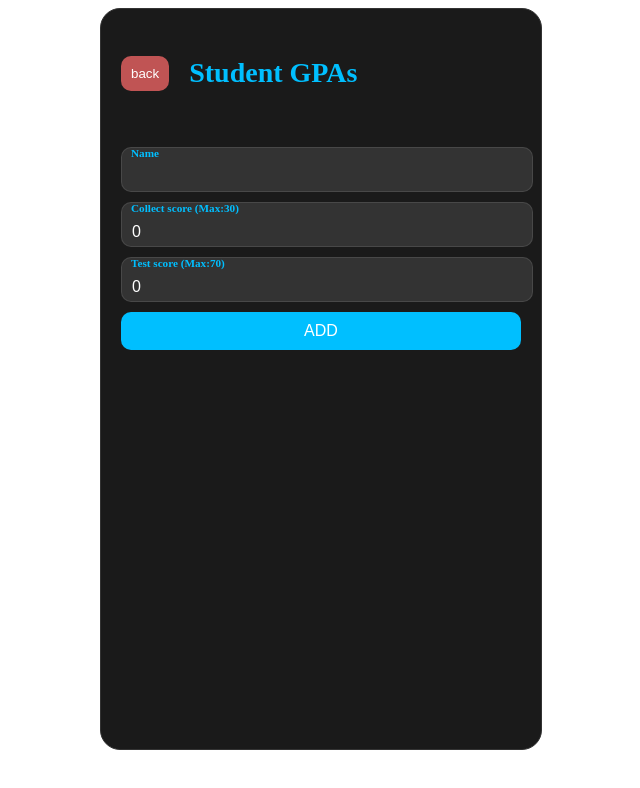
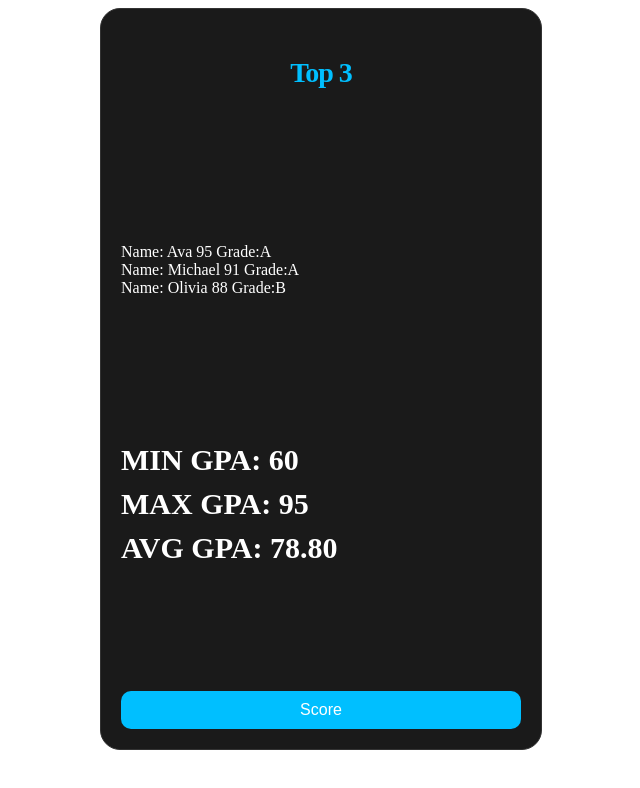
Before and after one commit to NatthachaiJs/Gpa-webapp, an Angular app: page / in a window 1280 px wide. Shown: the top 788 px of the page, without its empty margins (319-959 px from the left). Built offline with nearby package versions, Linux system fonts and the light colour scheme.

Commit message:
Create done

```diff
--- a/src/app/add-screen/add-screen.component.ts
+++ b/src/app/add-screen/add-screen.component.ts
@@ -1,38 +1,15 @@
-import { Component, EventEmitter, Output ,OnInit} from '@angular/core';
+import { Component, EventEmitter, Output } from '@angular/core';
 @Component({
   selector: 'app-add-screen',
   templateUrl: './add-screen.component.html',
   styleUrls: ['./add-screen.component.scss']
 })
-export class AddScreenComponent implements OnInit{
+export class AddScreenComponent {
   @Output() goToScoreScreen = new EventEmitter<void>();
   collectScore: number = 0; // Initialize with 0
   testScore: number = 0;
   name: string = '';
-  constructor() { }
 
-  ngOnInit() {
-    // Check if data already exists in local storage
-    const existingData = localStorage.getItem('studentData');
-    if (!existingData) {
-      // Mockup data for 10 people
-      const mockData = [
-        { "name": "John", "totalScore": 82, "grade": "B" },
-        { "name": "Emma", "totalScore": 75, "grade": "C" },
-        { "name": "Michael", "totalScore": 91, "grade": "A" },
-        { "name": "Sophia", "totalScore": 65, "grade": "D" },
-        { "name": "William", "totalScore": 78, "grade": "C" },
-        { "name": "Olivia", "totalScore": 88, "grade": "B" },
-        { "name": "James", "totalScore": 70, "grade": "C" },
-        { "name": "Ava", "totalScore": 95, "grade": "A" },
-        { "name": "Robert", "totalScore": 60, "grade": "F" },
-        { "name": "Isabella", "totalScore": 84, "grade": "B" }
-      ];
-
-      // Save mockup data to local storage
-      localStorage.setItem('studentData', JSON.stringify(mockData));
-    }
-  }
 
   checkCollectScore() {
     if (this.collectScore > 30) {
--- a/src/app/app.component.html
+++ b/src/app/app.component.html
@@ -1,4 +1,4 @@
-<!-- <div *ngIf="currentScreen === 'main'">
+<div *ngIf="currentScreen === 'main'">
   <app-main-screen (goToScoreScreen)="showScoreScreen()"></app-main-screen>
 </div>
 
@@ -8,5 +8,7 @@
 
 <div *ngIf="currentScreen === 'add'">
   <app-add-screen (goToScoreScreen)="showScoreScreen()"></app-add-screen>
-</div> -->
-<app-add-screen></app-add-screen>
+</div>
+<!-- <app-add-screen></app-add-screen> -->
+<!-- <app-score-screen></app-score-screen> -->
+<!-- <app-main-screen></app-main-screen> -->
--- a/src/app/main-screen/main-screen.component.html
+++ b/src/app/main-screen/main-screen.component.html
@@ -2,19 +2,18 @@
     <p class="title">Top 3</p>
 
     <div>
-        <label class="item">
-            <span class="name">name</span>
-            <span class="name">name</span>
-            <span class="name">name</span>
-        </label>
+      <label class="item">
+        <span *ngFor="let student of calculateTop3Students()" class="name">
+            Name: {{ student.name }} {{student.totalScore}} Grade:{{student.grade}}</span>
+      </label>
     </div>
 
     <div>
-        <label class="sum">
-            <span>MIN GPA</span>
-            <span>MAX GPA</span>
-            <span>AVG GPA</span>
-        </label>
+      <label class="sum">
+        <span>MIN GPA: {{ calculateMinMaxAvgGPA().min }}</span>
+        <span>MAX GPA: {{ calculateMinMaxAvgGPA().max }}</span>
+        <span>AVG GPA: {{ calculateMinMaxAvgGPA().avg.toFixed(2) }}</span>
+      </label>
     </div>
-    <button class="submit" (click)="goToScore()" >Score</button>
+    <button class="submit" (click)="goToScore()">Score</button>
   </div>
--- a/src/app/main-screen/main-screen.component.scss
+++ b/src/app/main-screen/main-screen.component.scss
@@ -98,9 +98,6 @@
     display: flex;
     flex-direction: column;
     width: 100%;
-    .name{
-        width: 70%;
-    }
   }
 .sum{
     display: flex;
--- a/src/app/main-screen/main-screen.component.ts
+++ b/src/app/main-screen/main-screen.component.ts
@@ -1,11 +1,57 @@
-import { Component, EventEmitter, Output  } from '@angular/core';
+import { Component, EventEmitter, Output ,OnInit } from '@angular/core';
 
 @Component({
   selector: 'app-main-screen',
   templateUrl: './main-screen.component.html',
   styleUrls: ['./main-screen.component.scss']
 })
-export class MainScreenComponent {
+export class MainScreenComponent implements OnInit{
+  constructor() { }
+
+  ngOnInit() {
+    // Check if data already exists in local storage
+    const existingData = localStorage.getItem('studentData');
+    if (!existingData) {
+      // Mockup data for 10 people
+      const mockData = [
+        { "name": "John", "totalScore": 82, "grade": "B" },
+        { "name": "Emma", "totalScore": 75, "grade": "C" },
+        { "name": "Michael", "totalScore": 91, "grade": "A" },
+        { "name": "Sophia", "totalScore": 65, "grade": "D" },
+        { "name": "William", "totalScore": 78, "grade": "C" },
+        { "name": "Olivia", "totalScore": 88, "grade": "B" },
+        { "name": "James", "totalScore": 70, "grade": "C" },
+        { "name": "Ava", "totalScore": 95, "grade": "A" },
+        { "name": "Robert", "totalScore": 60, "grade": "F" },
+        { "name": "Isabella", "totalScore": 84, "grade": "B" }
+      ];
+
+      // Save mockup data to local storage
+      localStorage.setItem('studentData', JSON.stringify(mockData));
+    }
+  }
+  getStudentData(): any[] {
+    const studentDataString = localStorage.getItem('studentData');
+    if (studentDataString) {
+      return JSON.parse(studentDataString);
+    } else {
+      return [];
+    }
+  }
+  calculateTop3Students(): any[] {
+    const studentData = this.getStudentData();
+    return studentData.sort((a, b) => b.totalScore - a.totalScore).slice(0, 3);
+  }
+  calculateMinMaxAvgGPA(): { min: number, max: number, avg: number } {
+    const studentData = this.getStudentData();
+    const totalScores = studentData.map(student => student.totalScore);
+    const min = Math.min(...totalScores);
+    const max = Math.max(...totalScores);
+    const sum = totalScores.reduce((acc, score) => acc + score, 0);
+    const avg = sum / totalScores.length || 0; // To avoid division by zero
+    return { min, max, avg };
+  }
+
   @Output() goToScoreScreen = new EventEmitter<void>();
 
   goToScore() {
--- a/src/app/score-screen/score-screen.component.html
+++ b/src/app/score-screen/score-screen.component.html
@@ -2,13 +2,14 @@
     <div class="topheader">    <button class="backbtn" (click)="goToMain()">Back</button>
     <p class="title"> Student Score</p>
 </div>
+<div class="student-list-container">
+    <div *ngFor="let student of getStudentData()" class="item">
+      <span class="name">{{ student.name }}</span>
+      <span class="score">Score: {{ student.totalScore }}</span>
+      <span class="grade">Grade: {{ student.grade }}</span>
+      <button class="del" (click)="deleteStudent(student)">Delete</button>
+    </div>
+  </div>
 
-
-    <div>
-        <label class="item">
-            <span class="name">name</span>
-            <button class="del">del</button>
-        </label>
-    </div>
     <button class="submit" (click)="goToAdd()">+</button>
   </div>
--- a/src/app/score-screen/score-screen.component.scss
+++ b/src/app/score-screen/score-screen.component.scss
@@ -19,6 +19,10 @@
     padding: 10px;
     border-radius: 10px;
     cursor: pointer;
+  }
+  .student-list-container {
+    height: 500px; /* Set the maximum height of the container */
+    overflow-y: auto;  /* Enable vertical scrolling if content overflows */
   }
   .topheader {
     display: flex;
--- a/src/app/score-screen/score-screen.component.ts
+++ b/src/app/score-screen/score-screen.component.ts
@@ -6,6 +6,28 @@ import { Component , EventEmitter, Output } from '@angular/core';
   styleUrls: ['./score-screen.component.scss']
 })
 export class ScoreScreenComponent {
+  constructor() { }
+
+  getStudentData(): any[] {
+    const studentDataString = localStorage.getItem('studentData');
+    if (studentDataString) {
+      return JSON.parse(studentDataString);
+    } else {
+      return [];
+    }
+  }
+  deleteStudent(student: any) {
+    const studentDataString = localStorage.getItem('studentData');
+    if (studentDataString) {
+      let studentData = JSON.parse(studentDataString);
+      const index = studentData.findIndex((s: any) => s.name === student.name);
+      if (index !== -1) {
+        studentData.splice(index, 1);
+        localStorage.setItem('studentData', JSON.stringify(studentData));
+      }
+    }
+  }
+
   @Output() goToMainScreen = new EventEmitter<void>();
   @Output() goToAddScreen = new EventEmitter<void>();
 
```
